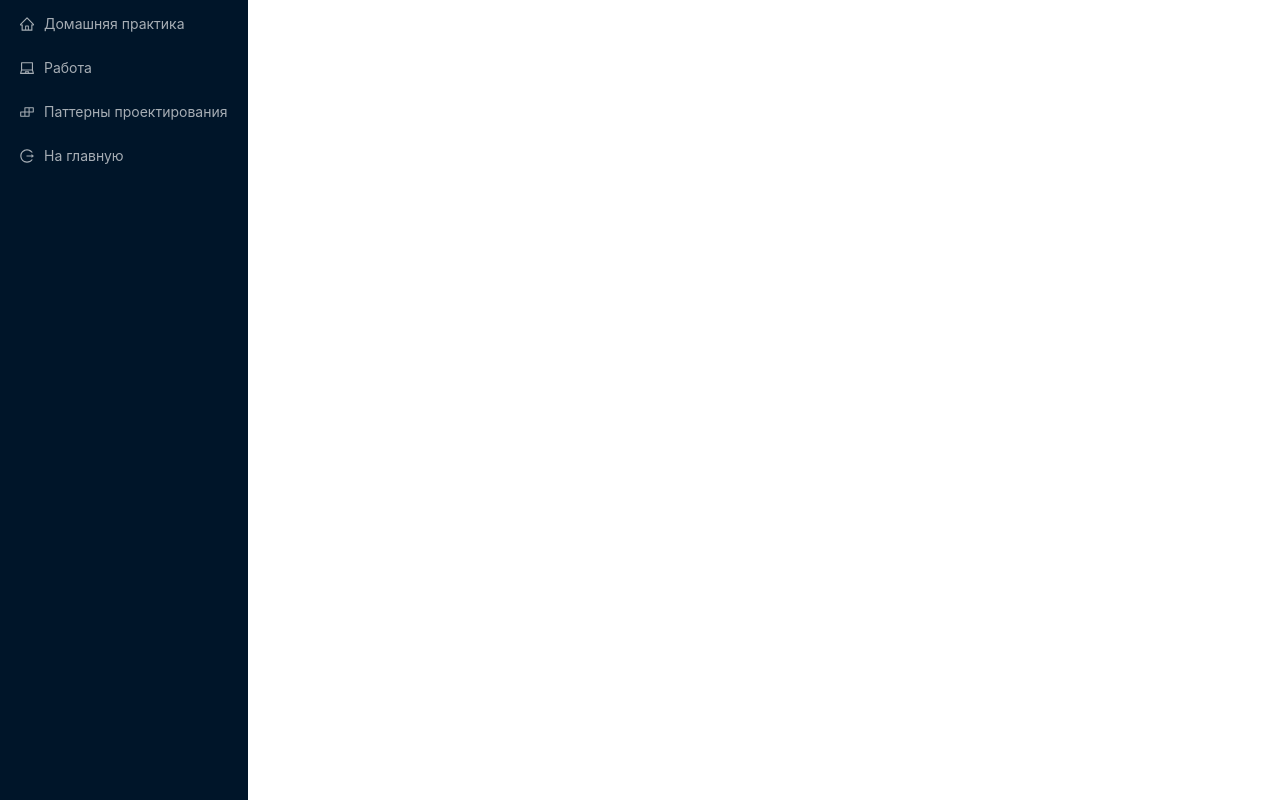
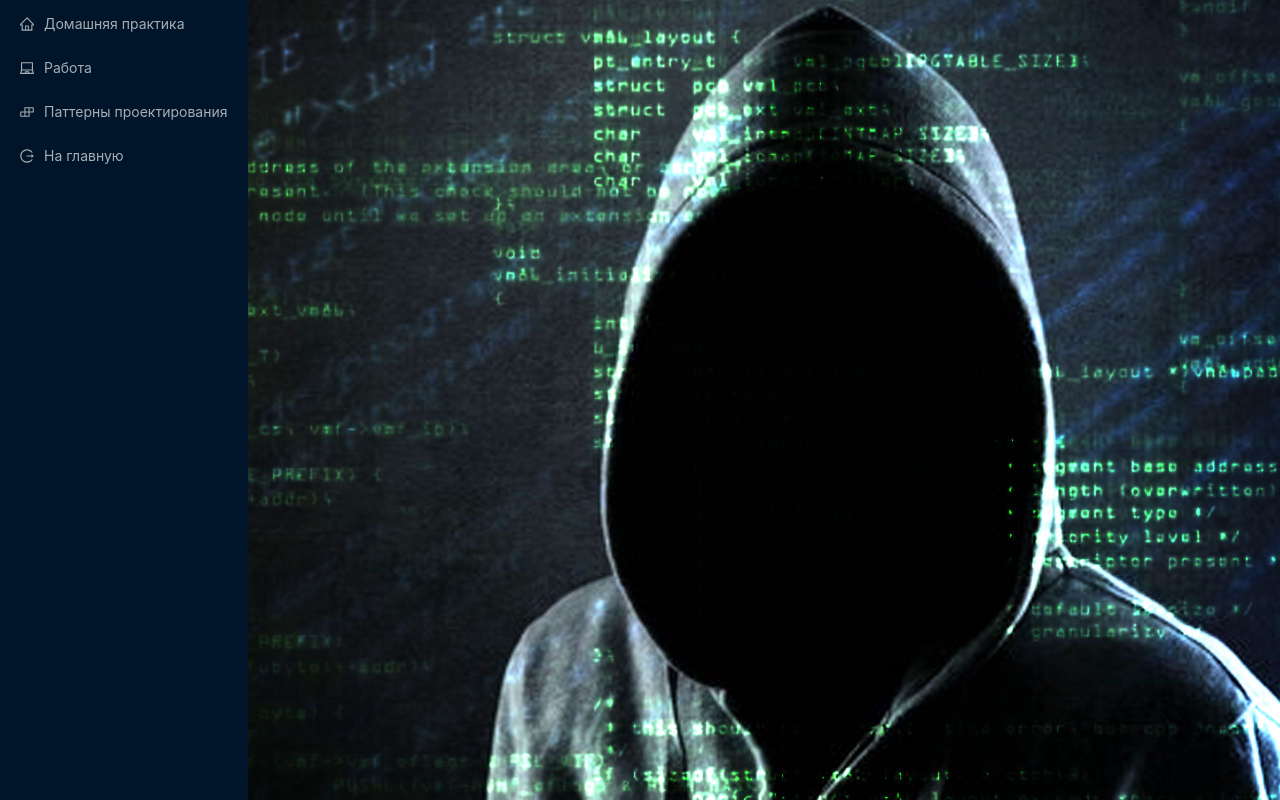
Before and after one commit to desnicaVe1esa/Creator, a React (Create React App) app in the folder front/: page /theory in a window 1280 px wide. Built offline with nearby package versions, Linux system fonts and the light colour scheme; no server answers.

Commit message:
theory. fixed the display of the picture in the background

```diff
--- a/front/src/page/theory/index.js
+++ b/front/src/page/theory/index.js
@@ -39,10 +39,11 @@ const Theory = () => {
             setKey(e.key);
         }
 
-        if (e.key !== 'patterns') {
+        if (e.key === 'patterns') {
+            setBackGroundImage('')
+        } else {
             setBackGroundImage(`url(${process.env.PUBLIC_URL + 'img/background_theory.jpg'})`)
-        } else {
-            setBackGroundImage('')
+
         }
     }
 
@@ -67,6 +68,10 @@ const Theory = () => {
                 console.log(err.message);
             });
     }, []);
+
+    useEffect(() => {
+        setBackGroundImage(`url(${process.env.PUBLIC_URL + 'img/background_theory.jpg'})`)
+    }, [])
 
     return (
         <div style={{
```
